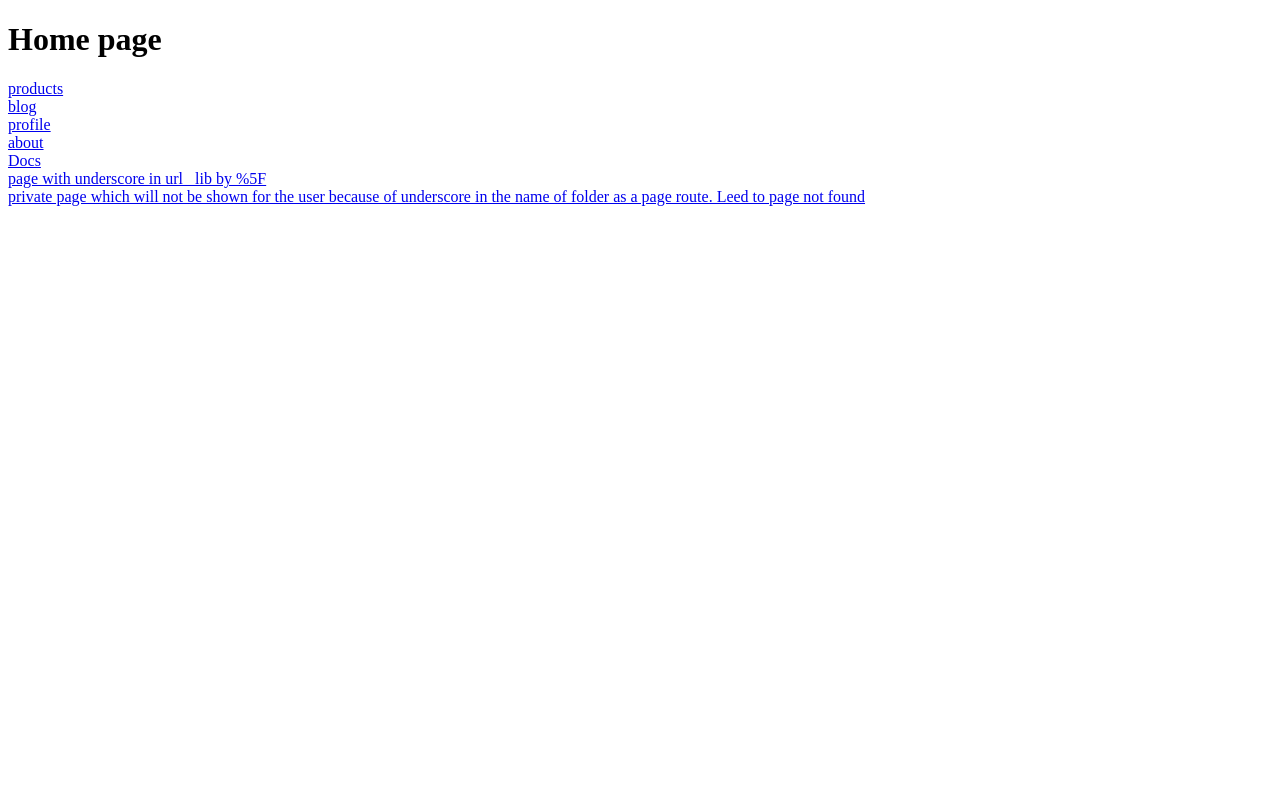
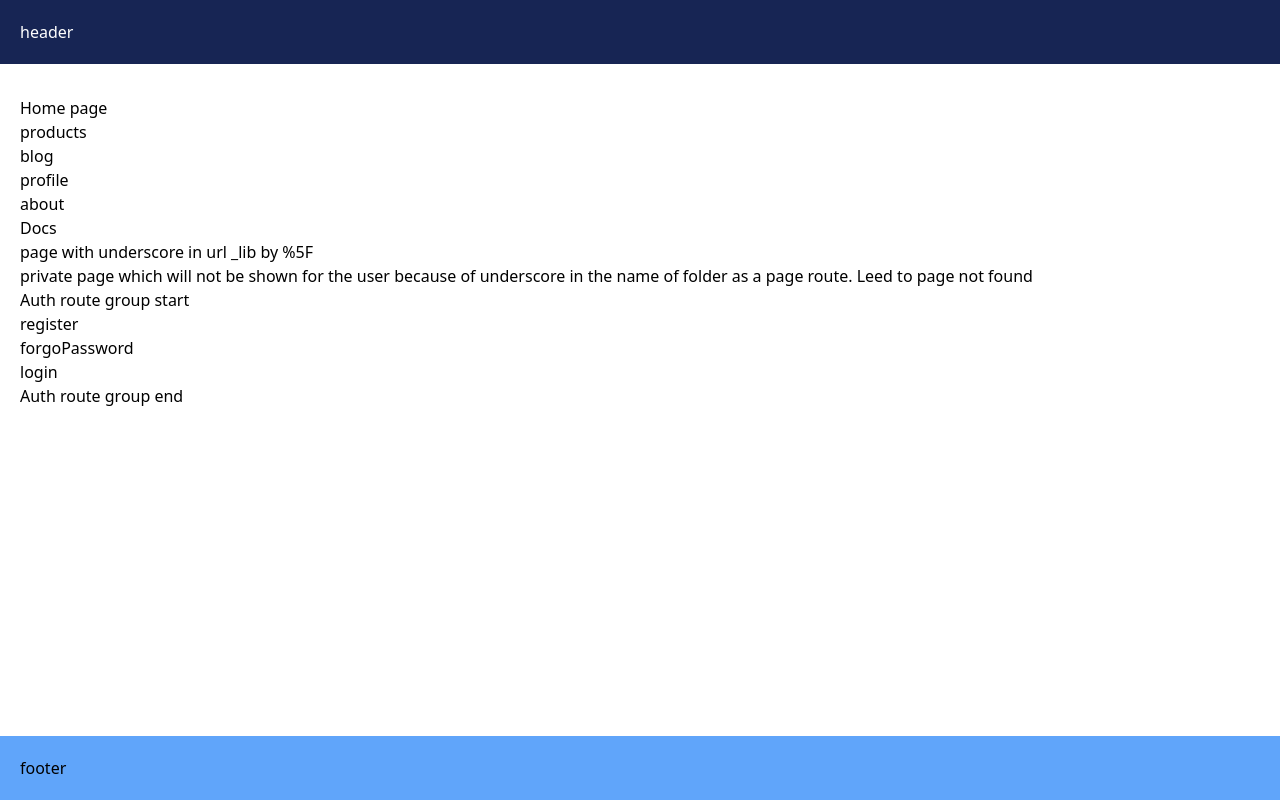
Before and after one commit to roman89ua/nextPractice, a Next.js app in the folder hello-world/: page / in a window 1280 px wide. Built offline with nearby package versions, Linux system fonts and the light colour scheme.

Commit message:
router groupe (auth) and auth nestet layout auth grop related only

```diff
--- /dev/null
+++ b/hello-world/src/app/(auth)/forgoPassword/page.tsx
@@ -0,0 +1,6 @@
+
+const ForgotPasswordPage = () => (
+  <h1>ForgotPasswordPage</h1>
+);
+
+export default ForgotPasswordPage;
--- /dev/null
+++ b/hello-world/src/app/(auth)/layout.tsx
@@ -0,0 +1,16 @@
+export const metadata = {
+  title: "Login layout",
+  description: "Registration layout",
+};
+export default function AuthRootLayout({
+  children,
+}: {
+  children: React.ReactNode;
+}) {
+  return (
+    <article className="">
+      <h1 className="text-2xl text-center">Auth procedure</h1>
+      <div className="m-auto text-center">{children}</div>
+    </article>
+  );
+}
--- /dev/null
+++ b/hello-world/src/app/(auth)/login/page.tsx
@@ -0,0 +1,6 @@
+
+const LoginPage = () => (
+  <h1>LoginPage</h1>
+);
+
+export default LoginPage;
--- /dev/null
+++ b/hello-world/src/app/(auth)/register/page.tsx
@@ -0,0 +1,6 @@
+
+const RegisterPage = () => (
+  <h1>RegisterPage</h1>
+);
+
+export default RegisterPage;
--- a/hello-world/src/app/layout.tsx
+++ b/hello-world/src/app/layout.tsx
@@ -1,3 +1,5 @@
+import './global.scss'
+
 export const metadata = {
   title: 'Next.js',
   description: 'Generated by Next.js',
@@ -10,7 +12,17 @@ export default function RootLayout({
 }) {
   return (
     <html lang="en">
-      <body>{children}</body>
+      <body className='h-svh'>
+      <header className="bg-blue-950 p-5 w-full fixed top-0 left-0 right-0 text-white">
+        header
+      </header>
+      <main className="py-24 px-5 h-svh">
+        {children}
+      </main>
+      <footer className="bg-blue-400 p-5 w-full fixed bottom-0 left-0 right-0">
+        footer
+      </footer>
+      </body>
     </html>
   )
 }
--- a/hello-world/src/app/page.tsx
+++ b/hello-world/src/app/page.tsx
@@ -12,7 +12,7 @@ const HomePage = () => {
       >
         products
       </Link>
-      <br />
+      <br/>
       <Link
         href={{
           pathname: `/blog`,
@@ -20,7 +20,7 @@ const HomePage = () => {
       >
         blog
       </Link>
-      <br />
+      <br/>
 
       <Link
         href={{
@@ -29,7 +29,7 @@ const HomePage = () => {
       >
         profile
       </Link>
-      <br />
+      <br/>
 
       <Link
         href={{
@@ -38,7 +38,7 @@ const HomePage = () => {
       >
         about
       </Link>
-      <br />
+      <br/>
 
       <Link
         href={{
@@ -62,8 +62,38 @@ const HomePage = () => {
           pathname: `/_privateLib`,
         }}
       >
-        private page which will not be shown for the user because of underscore in the name of folder as a page route. Leed to page not found
+        private page which will not be shown for the user because of underscore in the name of folder as a page route.
+        Leed to page not found
       </Link>
+      <br/>
+
+      <p>Auth route group start</p>
+      <Link
+        href={{
+          pathname: `/register`,
+        }}
+      >
+        register
+      </Link>
+      <br/>
+
+      <Link
+        href={{
+          pathname: `/forgoPassword`,
+        }}
+      >
+        forgoPassword
+      </Link>
+      <br/>
+
+      <Link
+        href={{
+          pathname: `/login`,
+        }}
+      >
+        login
+      </Link>
+      <p>Auth route group end</p>
       <br/>
 
     </main>
```
